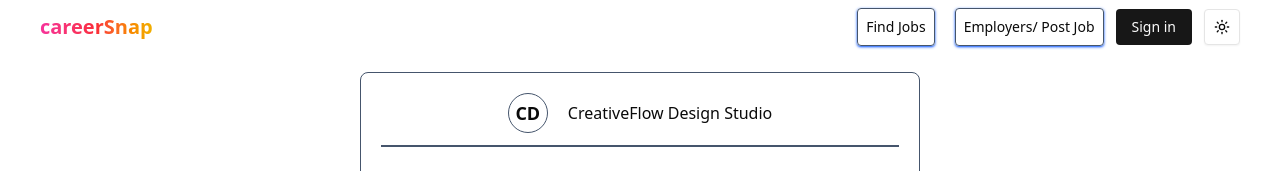
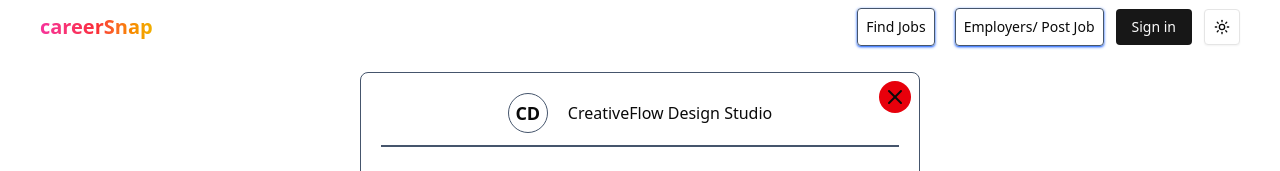
Before and after one commit to leesdonson/career-snap, a Next.js app: page /jobseekers/10hdwudwsrab35erhd in a window 1280 px wide. Shown: the top 171 px of the page. Built offline with nearby package versions, Linux system fonts and the light colour scheme; no server answers.

Commit message:
Web Update 29:07:2025

```diff
--- a/src/components/jobseekers/job-details.tsx
+++ b/src/components/jobseekers/job-details.tsx
@@ -2,18 +2,20 @@
 
 import React from "react";
 import { jobLists } from "@/lib/job-lists";
-import { useParams } from "next/navigation";
+import { useParams, useRouter } from "next/navigation";
 import {
   BookOpenCheck,
   FileCheck2,
   HandHeart,
   CircleDollarSign,
+  X,
 } from "lucide-react";
 import { Button } from "../ui/button";
 import clsx from "clsx";
 
 export const JobDetails = () => {
   const { id } = useParams();
+  const router = useRouter();
 
   const jobList = jobLists.find((job) => job.jobId === id);
 
@@ -24,7 +26,13 @@ export const JobDetails = () => {
       </div>
     );
   return (
-    <div className="flex bg-white/50 dark:bg-black/50 flex-col border border-slate-600 rounded-md p-5">
+    <div className="flex relative bg-white/50 dark:bg-black/50 flex-col border border-slate-600 rounded-md p-5">
+      <div
+        onClick={() => router.back()}
+        className="absolute right-2 top-2 bg-red-600 p-1 rounded-full"
+      >
+        <X />
+      </div>
       {/* header */}
       <header className="flex items-center justify-center gap-5">
         <h2 className="h-10 w-10 text-lg font-bold flex items-center justify-center border border-slate-600 rounded-full p-2">
--- a/src/components/site/search-bar.tsx
+++ b/src/components/site/search-bar.tsx
@@ -23,7 +23,7 @@ export const SearchBar = () => {
   return (
     <Form {...form}>
       <form
-        className="flex max-w-xl bg-white/60 dark:bg-black/40 w-full p-2 rounded-md  border border-slate-400 dark:border-neutral-600"
+        className="flex max-w-xl bg-white/60 dark:bg-black/40 w-full p-2"
         onSubmit={form.handleSubmit(onSubmit)}
       >
         <FormField
@@ -31,9 +31,8 @@ export const SearchBar = () => {
           control={form.control}
           render={({ field }) => (
             <FormItem className="w-full">
-              <FormLabel>Search</FormLabel>
               <input
-                className="w-full border p-2 outline-none focus:border-2 focus:border-blue-700 border-slate-500 rounded"
+                className="w-full border px-5 py-2 outline-none focus:border-2 focus:border-blue-700 border-slate-500 rounded-full"
                 placeholder="Job title, company, location..."
                 {...field}
               />
```
